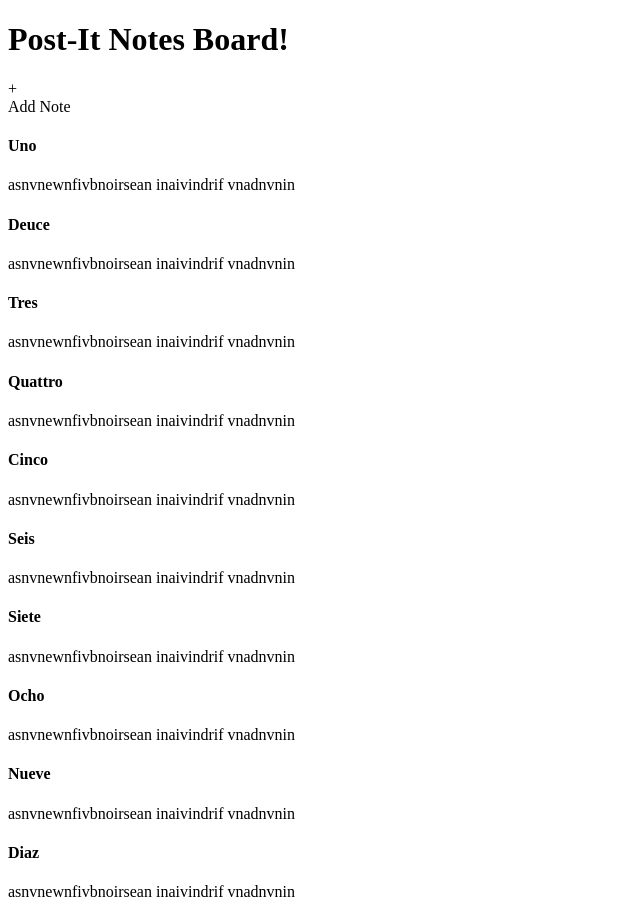
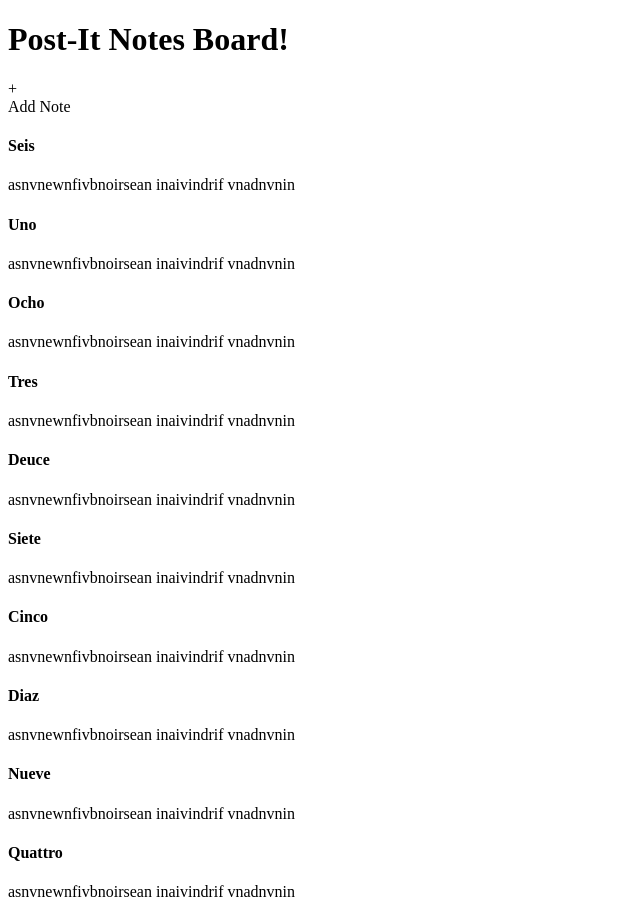
Before and after one commit to chadam189/post-it, a React app: page / in a window 1280 px wide. Shown: the whole page, without its empty margins (0-640 px from the left). Built offline with nearby package versions, Linux system fonts and the light colour scheme; the HTML template or start-up script is replaced by a standard one.

Commit message:
Add feature to sort notes based on color (then title)

```diff
--- a/client/src/components/app.jsx
+++ b/client/src/components/app.jsx
@@ -1,5 +1,4 @@
 import React, { Component } from 'react';
-import PropTypes from 'prop-types';
 import Header from './header.jsx';
 import Board from './board.jsx';
 import ModalAdd from './modal-add.jsx';
@@ -8,59 +7,60 @@ class App extends Component {
   constructor(props) {
     super(props);
     this.state = {
-      currentMode: false,
+      colors: ['red', 'green', 'orange', 'blue'],
       notes: [
         {
-          title: 'Uno',
-          color: 'red',
-          content: "asnvnewnfivbnoirsean \ninaivindrif \nvnadnvnin "
+          "title": "Seis",
+          "color": "red",
+          "content": "asnvnewnfivbnoirsean \ninaivindrif \nvnadnvnin "
         },
         {
-          title: 'Deuce',
-          color: 'orange',
-          content: 'asnvnewnfivbnoirsean \ninaivindrif \nvnadnvnin '
+          "title": "Uno",
+          "color": "red",
+          "content": "asnvnewnfivbnoirsean \ninaivindrif \nvnadnvnin "
         },
         {
-          title: 'Tres',
-          color: 'green',
-          content: 'asnvnewnfivbnoirsean \ninaivindrif \nvnadnvnin '
+          "title": "Ocho",
+          "color": "green",
+          "content": "asnvnewnfivbnoirsean \ninaivindrif \nvnadnvnin "
         },
         {
-          title: 'Quattro',
-          color: 'blue',
-          content: 'asnvnewnfivbnoirsean \ninaivindrif \nvnadnvnin '
+          "title": "Tres",
+          "color": "green",
+          "content": "asnvnewnfivbnoirsean \ninaivindrif \nvnadnvnin "
         },
         {
-          title: 'Cinco',
-          color: 'blue',
-          content: 'asnvnewnfivbnoirsean \ninaivindrif \nvnadnvnin '
+          "title": "Deuce",
+          "color": "orange",
+          "content": "asnvnewnfivbnoirsean \ninaivindrif \nvnadnvnin "
         },
         {
-          title: 'Seis',
-          color: 'red',
-          content: "asnvnewnfivbnoirsean \ninaivindrif \nvnadnvnin "
+          "title": "Siete",
+          "color": "orange",
+          "content": "asnvnewnfivbnoirsean \ninaivindrif \nvnadnvnin "
         },
         {
-          title: 'Siete',
-          color: 'orange',
-          content: 'asnvnewnfivbnoirsean \ninaivindrif \nvnadnvnin '
+          "title": "Cinco",
+          "color": "blue",
+          "content": "asnvnewnfivbnoirsean \ninaivindrif \nvnadnvnin "
         },
         {
-          title: 'Ocho',
-          color: 'green',
-          content: 'asnvnewnfivbnoirsean \ninaivindrif \nvnadnvnin '
+          "title": "Diaz",
+          "color": "blue",
+          "content": "asnvnewnfivbnoirsean \ninaivindrif \nvnadnvnin "
         },
         {
-          title: 'Nueve',
-          color: 'blue',
-          content: 'asnvnewnfivbnoirsean \ninaivindrif \nvnadnvnin '
+          "title": "Nueve",
+          "color": "blue",
+          "content": "asnvnewnfivbnoirsean \ninaivindrif \nvnadnvnin "
         },
         {
-          title: 'Diaz',
-          color: 'blue',
-          content: 'asnvnewnfivbnoirsean \ninaivindrif \nvnadnvnin '
-        },
-     ]
+          "title": "Quattro",
+          "color": "blue",
+          "content": "asnvnewnfivbnoirsean \ninaivindrif \nvnadnvnin "
+        }
+      ],
+      isAddNoteModelActive: false,
     };
   }
 
@@ -77,22 +77,25 @@ class App extends Component {
   }
 
   saveNewNote(note) {
-    console.log('this is a new note: ', JSON.stringify(note));
     let notesList = [...this.state.notes, note];
-    // notesList.sort((a, b) => {
-    //   if (a.color === b.color) {
-    //     return a.title > b.title;
-    //   } else {
-    //     return a.color > b.color;
-    //   }
-    // });
-
+    let colorMap = {
+      'red': 1,
+      'green': 2,
+      'orange': 3,
+      'blue': 4
+    }
+    notesList.sort((a, b) => {
+      if (colorMap[a.color] === colorMap[b.color]) {
+        return a.title.toLowerCase() > b.title.toLowerCase();
+      } else {
+        return colorMap[a.color] > colorMap[b.color];
+      }
+    });
+    console.log(JSON.stringify(note));
     this.setState({
       notes: notesList
     });
   }
-
-
 
   render() {
     return (
@@ -113,7 +116,4 @@ class App extends Component {
   }
 }
 
-App.propTypes = {
-};
-
 export default App;
```
